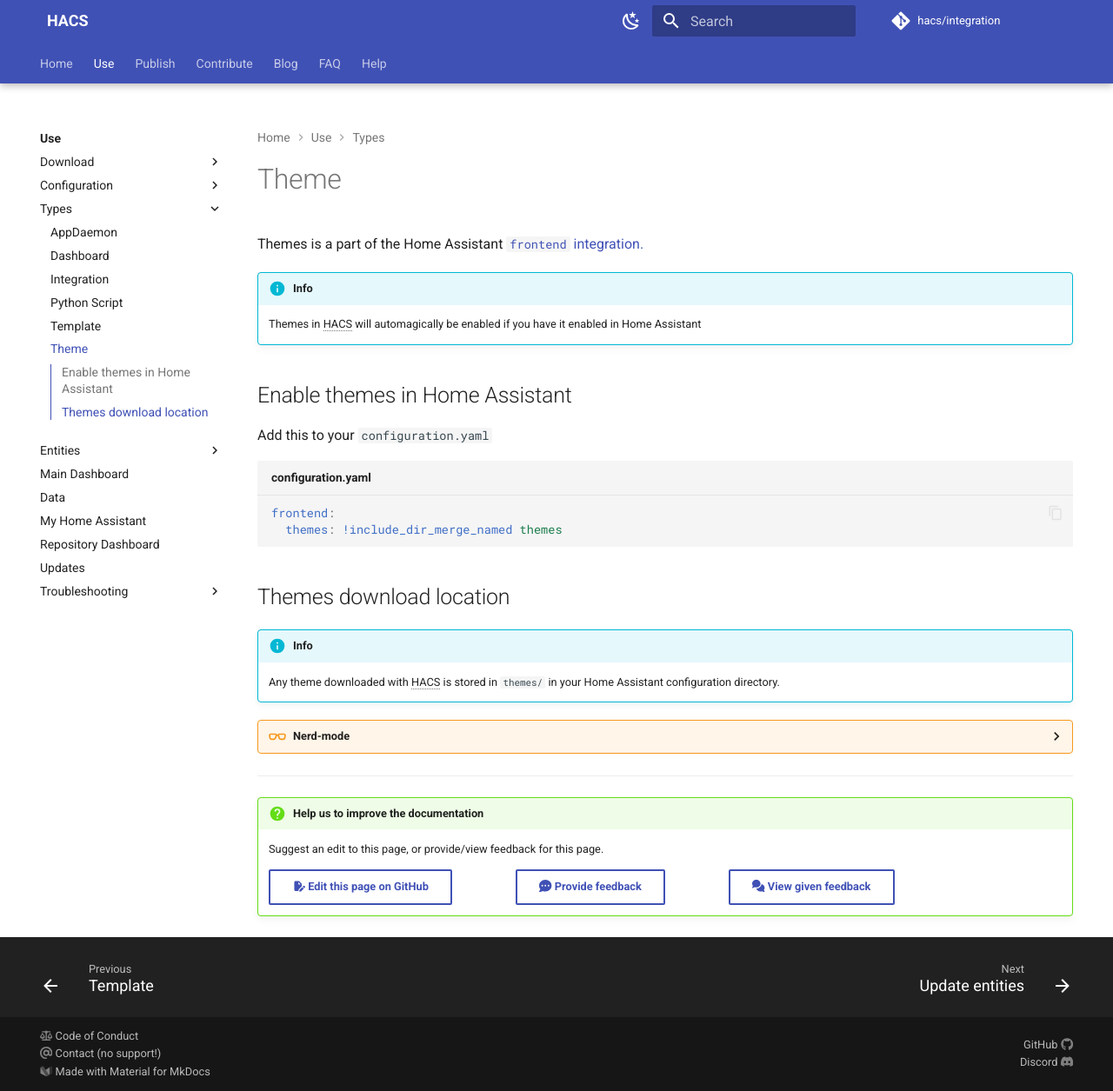
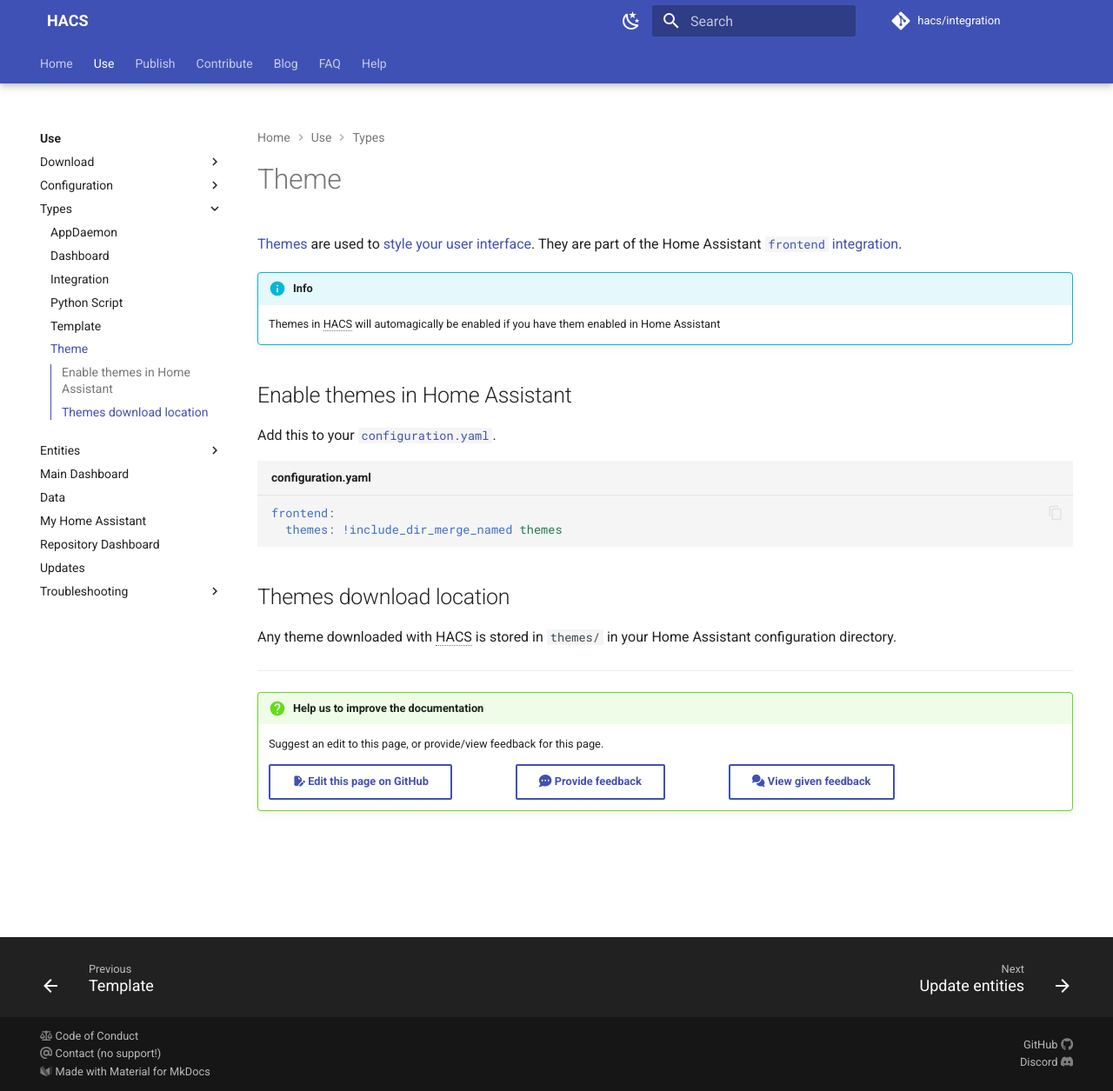
Before and after one commit to hacs/documentation, an MkDocs documentation site: the page built from source/docs/use/type/theme.md, in a window 1280 px wide and 1255 px high. Shown: the whole window at 87% size. Built offline with MkDocs 1.6.1 and Material for MkDocs 9.7.7, drawn with Linux system fonts in a browser that asks for light colours; plug-ins that fetch from the network failed and are left out; comment, search, counter and statistics services are not loaded.

Commit message:
Themes: add links (#491)

````diff
--- a/source/docs/use/type/theme.md
+++ b/source/docs/use/type/theme.md
@@ -3,14 +3,14 @@ title: Theme
 layout: type
 ---
 
-Themes is a part of the Home Assistant [`frontend` integration.](https://www.home-assistant.io/integrations/frontend/)
+[Themes](https://www.home-assistant.io/integrations/frontend/#defining-themes) are used to [style your user interface](https://www.home-assistant.io/frontend/). They are part of the Home Assistant [`frontend` integration](https://www.home-assistant.io/integrations/frontend/).
 
 !!! info
-    Themes in HACS will automagically be enabled if you have it enabled in Home Assistant
+    Themes in HACS will automagically be enabled if you have them enabled in Home Assistant
 
 ## Enable themes in Home Assistant
 
-Add this to your `configuration.yaml`
+Add this to your [`configuration.yaml`](https://www.home-assistant.io/docs/configuration/).
 
 ```yaml title="configuration.yaml"
 frontend:
@@ -19,9 +19,4 @@ frontend:
 
 ## Themes download location
 
-!!! info
-    Any theme downloaded with HACS is stored in `themes/` in your Home Assistant configuration directory.
-
-??? nerd-mode
-
-    Nothing yet :(
+Any theme downloaded with HACS is stored in `themes/` in your Home Assistant configuration directory.
````
